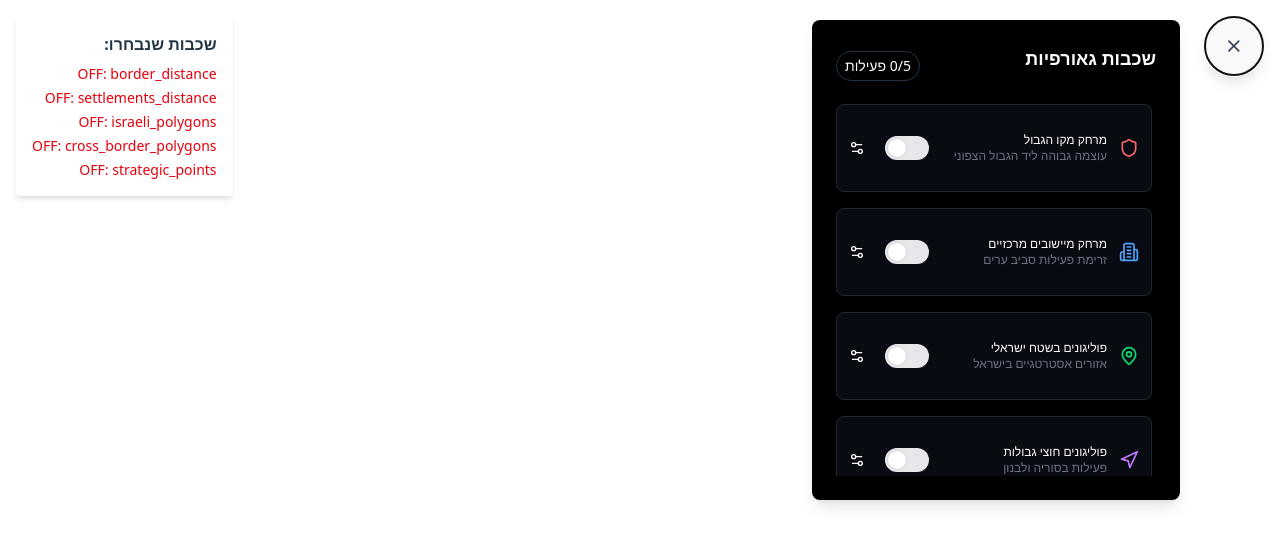
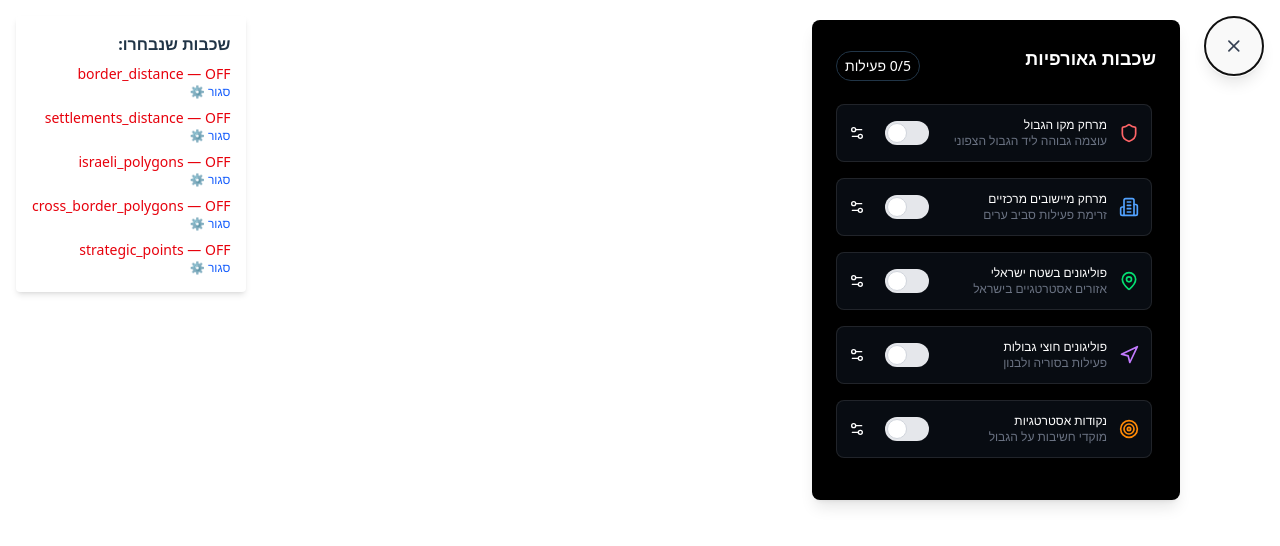
Before and after one commit to liloB123/Sapir-Simulator, a React (Vite) app in the folder frontend/: page / in a window 1280 px wide. Both pictures are taken after a click on the button "Layers menu". Shown: the top 546 px of the page. Built offline with nearby package versions, Linux system fonts and the light colour scheme; no server answers.

Commit message:
checkpoint

```diff
--- a/frontend/src/App.tsx
+++ b/frontend/src/App.tsx
@@ -1,13 +1,13 @@
 import type { FC } from 'react';
-import { LayersProvider, type LayerName } from './contexts/LayersMenuContext';
+import { LayersProvider, type LayerName, type LayerSettings } from './contexts/LayersMenuContext';
 import MapContainer from './components/MapContainer';
 
-const initialLayers: Record<LayerName, boolean> = {
-  "border_distance": false,
-  "settlements_distance": false,
-  "israeli_polygons": false,
-  "cross_border_polygons": false,
-  "strategic_points": false
+const initialLayers: Record<LayerName, LayerSettings> = {
+  border_distance: { isActive: false, isExpended: false, selectedOption: null},
+  settlements_distance: { isActive: false, isExpended: false, selectedOption: null },
+  israeli_polygons: { isActive: false, isExpended: false, selectedOption: null },
+  cross_border_polygons: { isActive: false, isExpended: false, selectedOption: null },
+  strategic_points: { isActive: false, isExpended: false, selectedOption: null }
 };
 
 const App: FC = () => {
--- a/frontend/src/components/LayersMenu/ActiveLayersCounter.tsx
+++ b/frontend/src/components/LayersMenu/ActiveLayersCounter.tsx
@@ -4,7 +4,7 @@ import { useLayers } from "../../hooks/useLayers";
 const ActiveLayersCounter: FC = () => {
     const [layers,] = useLayers();
 
-    const activeLayersAmount: number = Object.values(layers).filter(Boolean).length
+    const activeLayersAmount: number = Object.values(layers).filter(layer => layer.isActive).length
 
     const layersAmount = Object.entries(layers).length
 
--- /dev/null
+++ b/frontend/src/components/LayersMenu/ExtraSettingsOptions.tsx
@@ -0,0 +1,40 @@
+import type { FC } from "react";
+import { useLayers } from "../../hooks/useLayers";
+import type { ExtraSettingOptionsConfig } from "./consts";
+import type { LayerName } from "../../contexts/LayersMenuContext";
+
+type ExtraSettingsOptionsProps = ExtraSettingOptionsConfig & { name: LayerName }
+
+
+const ExtraSettingsOptions: FC<ExtraSettingsOptionsProps> = ({ lable, Icon, name }) => {
+    console.log(Icon)
+    const [layers, setLayers] = useLayers()
+
+    return (
+        <label className="p-2 border bg-slate-800/30 rounded-lg gap-1 min-w-0 flex flex-1 items-center justify-between border-white/10 hover:border-white/20">
+
+            <input
+                type="radio"
+                name="layer-option"
+                value={lable}
+                checked={layers[name].selectedOption === lable}
+                onChange={() =>
+                    setLayers(prev => ({
+                        ...prev,
+                        [name]: {
+                            ...prev[name],
+                            selectedOption: lable
+                        }
+                    }))
+                }
+                className="appearance-none w-3 h-3 border-2 border-cyan-100 rounded-full checked:bg-cyan-500 checked:bg-cyan-500 transition-all duration-200 shadow-sm"
+            />
+            <div className="flex gap-1 items-center">
+                <Icon />
+                <p className="text-xs">{lable}</p>
+            </div>
+        </label>
+    )
+}
+
+export default ExtraSettingsOptions
--- /dev/null
+++ b/frontend/src/components/LayersMenu/LayerMenuExtraSettings.tsx
@@ -0,0 +1,33 @@
+import { Settings2 } from "lucide-react";
+import type { FC } from "react";
+import { useLayers } from "../../hooks/useLayers";
+import type { LayerName } from "../../contexts/LayersMenuContext";
+
+type LayerMenuItemExtraSettingsButtonProps = {
+    name: LayerName
+}
+
+const LayerMenuItemExtraSettingsButton: FC<LayerMenuItemExtraSettingsButtonProps> = ({ name }) => {
+    const [,setLayers] = useLayers()
+
+    return (
+        <button
+            aria-label="Settings"
+            type="button"
+            style={{ background: 'transparent', padding: 0, border: 'none' }}
+            onClick={() =>
+                setLayers(prev => ({
+                    ...prev,
+                    [name]: {
+                        ...prev[name],
+                        isExpended: !prev[name].isExpended
+                    }
+                }))
+            }
+        >
+            <Settings2 className="text-white w-4 h-4" />
+        </button>
+    );
+};
+
+export default LayerMenuItemExtraSettingsButton
--- a/frontend/src/components/LayersMenu/LayerMenuItem.tsx
+++ b/frontend/src/components/LayersMenu/LayerMenuItem.tsx
@@ -1,9 +1,10 @@
-import type { FC } from 'react';
-import { Settings2 } from "lucide-react";
+import { type FC } from 'react';
 import { useLayers } from "../../hooks/useLayers";
 import LayerMenuItemToggle from './LayerMenuItemToggle';
 import type { LayerName } from '../../contexts/LayersMenuContext';
-import { layerMenuItems, type LayerMenuItemDetailsConfig } from './layerMenuConsts';
+import { layerMenuItems, type LayerMenuItemDetailsConfig } from './consts';
+import ExtraSettings from './LayerMenuItemExtraSettingsButton';
+import LayerMenuItemExtraSettingsButton from './LayerMenuExtraSettings';
 
 const LayerMenuItemDetails: FC<LayerMenuItemDetailsConfig> = ({ displayName, Icon, description }) =>
   <div className="flex items-center gap-3">
@@ -17,37 +18,32 @@ const LayerMenuItemDetails: FC<LayerMenuItemDetailsConfig> = ({ displayName, Ico
   </div>
 
 
-const LayerMenuItemExtraSettingsButton: FC = () =>
-  <button
-    aria-label="Settings"
-    type="button"
-    style={{ background: 'transparent', padding: 0, border: 'none' }}
-  >
-    <Settings2 className="text-white w-4 h-4" />
-  </button>;
-
 export type LayerMenuItemProps = {
   name: LayerName;
 }
 
 const LayerMenuItem: FC<LayerMenuItemProps> = ({ name }) => {
-  const [layers,] = useLayers()
-  const isActive = layers[name];
+  const [layers] = useLayers();
+  const { isActive, isExpended } = layers[name];
 
   return (
     <div
-      className={`p-3 border bg-slate-800/30 rounded-lg flex justify-between items-center h-22 gap-4 ${isActive
-        ? "border-cyan-500/30 shadow-lg shadow-cyan-500/10"
-        : "border-white/10 hover:border-white/20"
-        }`}
+      className={`p-3 border bg-slate-800/30 rounded-lg flex flex-col gap-2 ${
+        isActive
+          ? "border-cyan-500/30 shadow-lg shadow-cyan-500/10"
+          : "border-white/10 hover:border-white/20"
+      }`}
     >
-      <div className="flex items-center gap-4 w-20 justify-between">
-        <LayerMenuItemExtraSettingsButton />
-        <LayerMenuItemToggle
-          name={name}
-          isActive={isActive} />
+      <div className="flex justify-between items-center gap-4">
+        <div className="flex items-center gap-4 w-20 justify-between">
+          <LayerMenuItemExtraSettingsButton name={name} />
+          <LayerMenuItemToggle name={name} isActive={isActive} />
+        </div>
+        <LayerMenuItemDetails {...layerMenuItems[name]} />
       </div>
-      <LayerMenuItemDetails {...layerMenuItems[name]} />
+      {isExpended && (
+          <ExtraSettings name={name} />
+      )}
     </div>
   );
 };
--- /dev/null
+++ b/frontend/src/components/LayersMenu/LayerMenuItemExtraSettingsButton.tsx
@@ -0,0 +1,24 @@
+import { type FC } from "react";
+import type { LayerName } from "../../contexts/LayersMenuContext";
+import ExtraSettingsOptions from "./ExtraSettingsOptions";
+import { extraSettingOptions } from "./consts";
+
+interface ExtraSettingsProps {
+    name: LayerName;
+}
+
+const ExtraSettings: FC<ExtraSettingsProps> = ({ name }) =>
+    <div className="mt-3 px-2 text-sm text-white space-y-2 transition-all flex-col text-center">
+        <p className="text-xs text-gray-400 text-right">אלגוריתם אינטרפולציה</p>
+        <div className="flex gap-4">
+            {extraSettingOptions.map((option) => {
+                return (
+                    <ExtraSettingsOptions
+                        name={name}
+                        {...option} />
+                )
+            })}
+        </div>
+    </div>;
+
+export default ExtraSettings;
--- a/frontend/src/components/LayersMenu/LayersMenu.tsx
+++ b/frontend/src/components/LayersMenu/LayersMenu.tsx
@@ -1,4 +1,4 @@
-import type { FC } from 'react';
+import { type FC } from 'react';
 import LayerMenuItem from "./LayerMenuItem"
 import ActiveLayersCounter from "./ActiveLayersCounter";
 import { useLayers } from '../../hooks/useLayers';
--- a/frontend/src/components/MapContainer/BaseMap.tsx
+++ b/frontend/src/components/MapContainer/BaseMap.tsx
@@ -29,10 +29,15 @@ const BaseMap: FC = () => {
       </div>
       <div className="fixed top-4 left-4 z-20 bg-white bg-opacity-90 p-4 rounded shadow-md max-w-xs">
         <h4 className="font-semibold mb-2 text-right">:שכבות שנבחרו</h4>
-        <div className="text-sm space-y-1 text-right">
+        <div className="text-sm space-y-2 text-right">
           {Object.entries(layers).map(([key, value]) => (
-            <div key={key} className={value ? 'text-green-600' : 'text-red-600'}>
-              {value ? 'ON' : 'OFF'}: {key}
+            <div key={key} className="text-gray-800">
+              <div className={value.isActive ? 'text-green-600' : 'text-red-600'}>
+                {key} — {value.isActive ? 'ON' : 'OFF'}
+              </div>
+              <div className="text-blue-600 text-xs">
+                {value.isExpended ? `⚙️ פתוח | נבחר: ${value.selectedOption}` : '⚙️ סגור'}
+              </div>
             </div>
           ))}
         </div>
--- a/frontend/src/contexts/LayersMenuContext.tsx
+++ b/frontend/src/contexts/LayersMenuContext.tsx
@@ -6,17 +6,26 @@ const layerNames = ["border_distance", "settlements_distance", "israeli_polygons
 
 export type LayerName = (typeof layerNames)[number]
 
+const optionsNames = ["לינארי", "אקספוננציאלי"] as const
+export type OptionsName = (typeof optionsNames)[number]
+
+export type LayerSettings = {
+  isActive: boolean;
+  isExpended: boolean;
+  selectedOption: OptionsName | null;
+};
+
 export type LayersContextType = [
-    Record<LayerName, boolean>,
-    Dispatch<SetStateAction<Record<LayerName, boolean>>>
+    Record<LayerName, LayerSettings>,
+    Dispatch<SetStateAction<Record<LayerName, LayerSettings>>>
 ];
 
 export const LayersContext = createContext<LayersContextType | undefined>(undefined);
 
-type LayersProviderProps = PropsWithChildren<{ initialLayers: Record<LayerName, boolean> }>
+type LayersProviderProps = PropsWithChildren<{ initialLayers: Record<LayerName, LayerSettings> }>
 
 export const LayersProvider: FC<LayersProviderProps> = ({ children, initialLayers }) => {
-    const [layers, setLayers] = useState<Record<LayerName, boolean>>(initialLayers)
+    const [layers, setLayers] = useState<Record<LayerName, LayerSettings>>(initialLayers)
 
     return (
         <LayersContext.Provider value={[layers, setLayers]}>
```
Also changed, not shown: frontend/src/components/LayersMenu/LayerMenuItemToggle.tsx (+10 -2 lines), frontend/src/components/LayersMenu/consts.tsx (renamed from frontend/src/components/LayersMenu/layerMenuConsts.tsx, +18 -2 lines).
